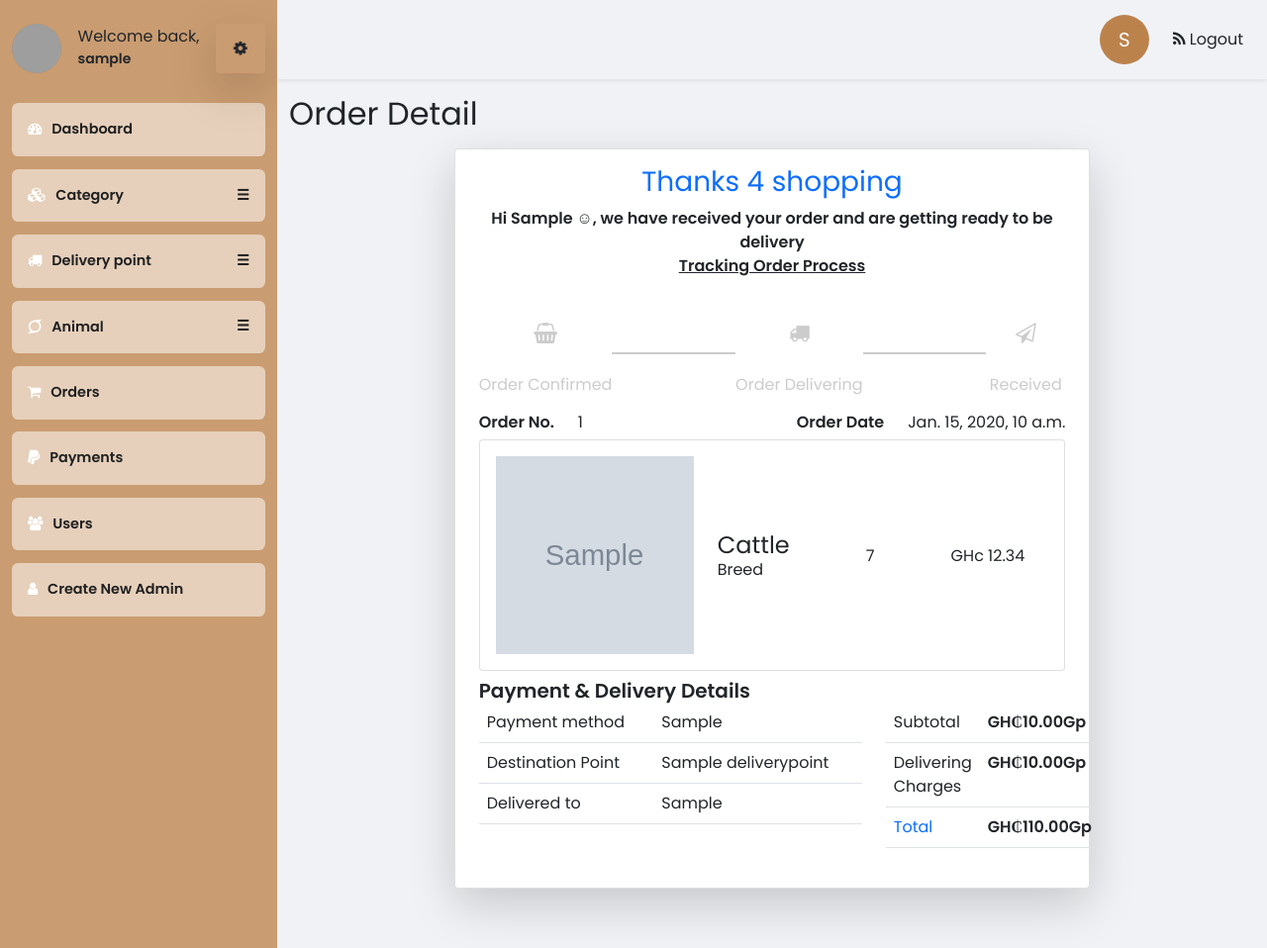
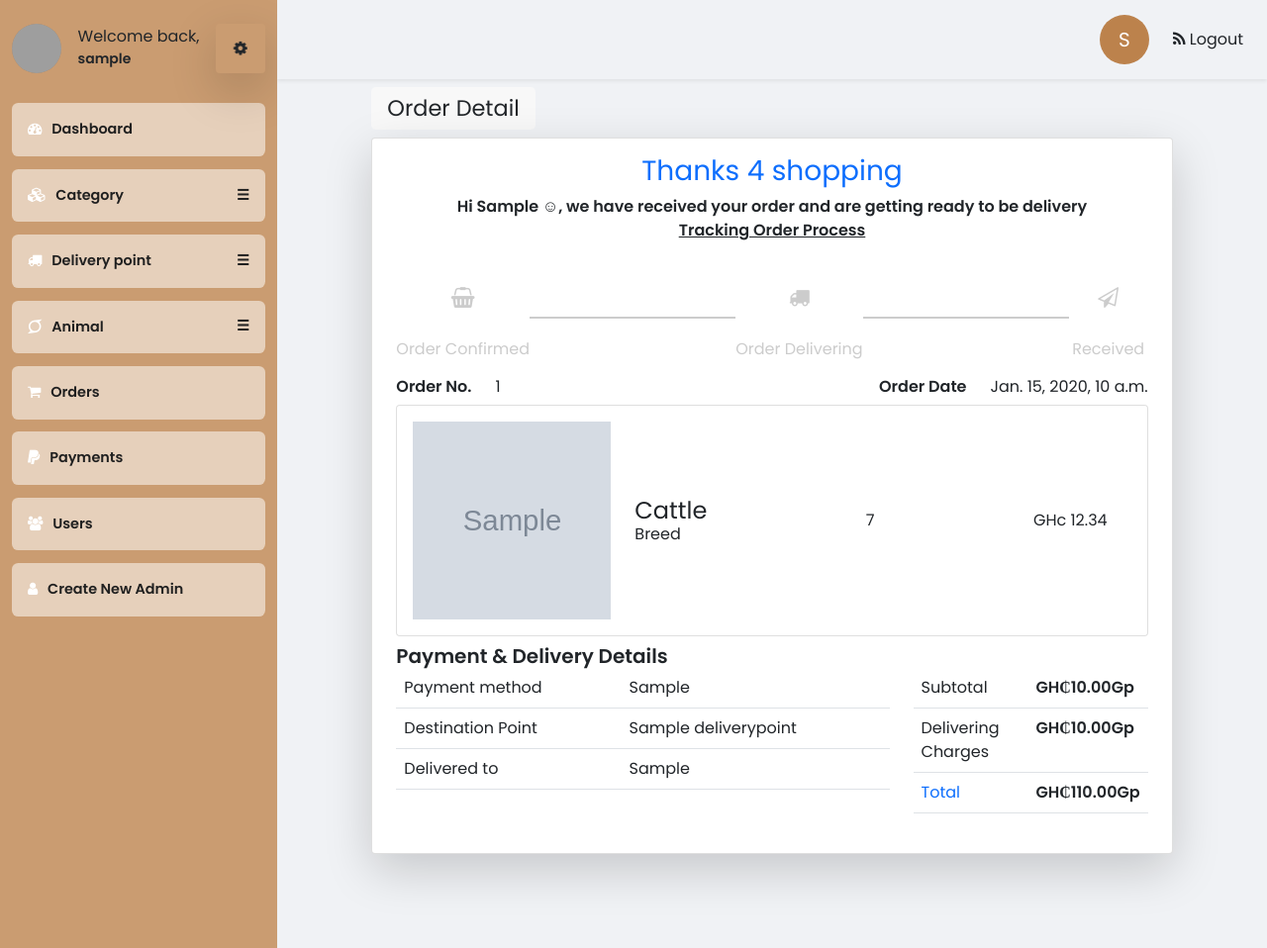
Before and after one commit to Teedari/animal-ecommerce-backend, a Django app: page /order/1 in a window 1280 px wide. Shown: the whole page at 99% size. Run offline with Django 4.2, Linux system fonts and the light colour scheme; a user stored in the database is signed in; tables that the repository leaves empty hold one stand-in row (values such as "Sample post"); grey boxes marked "Sample" are stand-in pictures; parts of the project's set-up code (start-up, migrations or seed data) failed here and were passed over; some libraries are stand-ins or nearby versions; grey boxes are pictures that could not be loaded.

Commit message:
updated heading

```diff
--- a/dashboard/templates/dashboard/order/order_detail.html
+++ b/dashboard/templates/dashboard/order/order_detail.html
@@ -4,9 +4,9 @@
 
 {% block DashboardTitle %} Category {% endblock DashboardTitle %}
 {% block DashboardContent %}
-<h2 class="my-2 py-2 rounded-3 heading">Order Detail</h2>
 <div class="row mb-4">
-  <div class="col-md-8 offset-md-2">
+  <div class="col-md-10 offset-md-1">
+    <h2 class="my-2 py-2 rounded-3 heading" >Order Detail</h2>
     <div class="card card-body shadow-lg px-4 rounded-lg">
       <div class="thank-you text-center">
         <h3 class="text-primary">Thanks 4 shopping</h3>
@@ -102,7 +102,7 @@
         <section class="py-2">
           <h5><strong>Payment & Delivery Details</strong></h5>
           <div class="row">
-            <div class="col-md-8">
+            <div class=" col-md-12 col-lg-8">
               <table class="table">
                 <tr>
                   <td>Payment method</td>
@@ -120,7 +120,7 @@
                 </tr>
               </table>
             </div>
-            <div class="col-md-4">
+            <div class="col-md-12 col-lg-4">
               <table class="table table-no-border">
                 <tr>
                   <td>Subtotal</td>
@@ -143,3 +143,7 @@
   </div>
 </div>
 {% endblock DashboardContent %}
+
+{% block DashboardScript %}
+
+{% endblock DashboardScript %}
--- a/static/sass/main.scss
+++ b/static/sass/main.scss
@@ -24,6 +24,13 @@ h1, h2, h3, h4, h5, h6{
 }
 a{
   color: inherit !important;
+}
+
+.heading{
+  background: #f8f8f8;
+  display: inline-block;
+  padding: 1rem;
+  font-size: 1.4rem !important;
 }
 
 .avatar{
```
Also changed, not shown: static/css/main.css.
